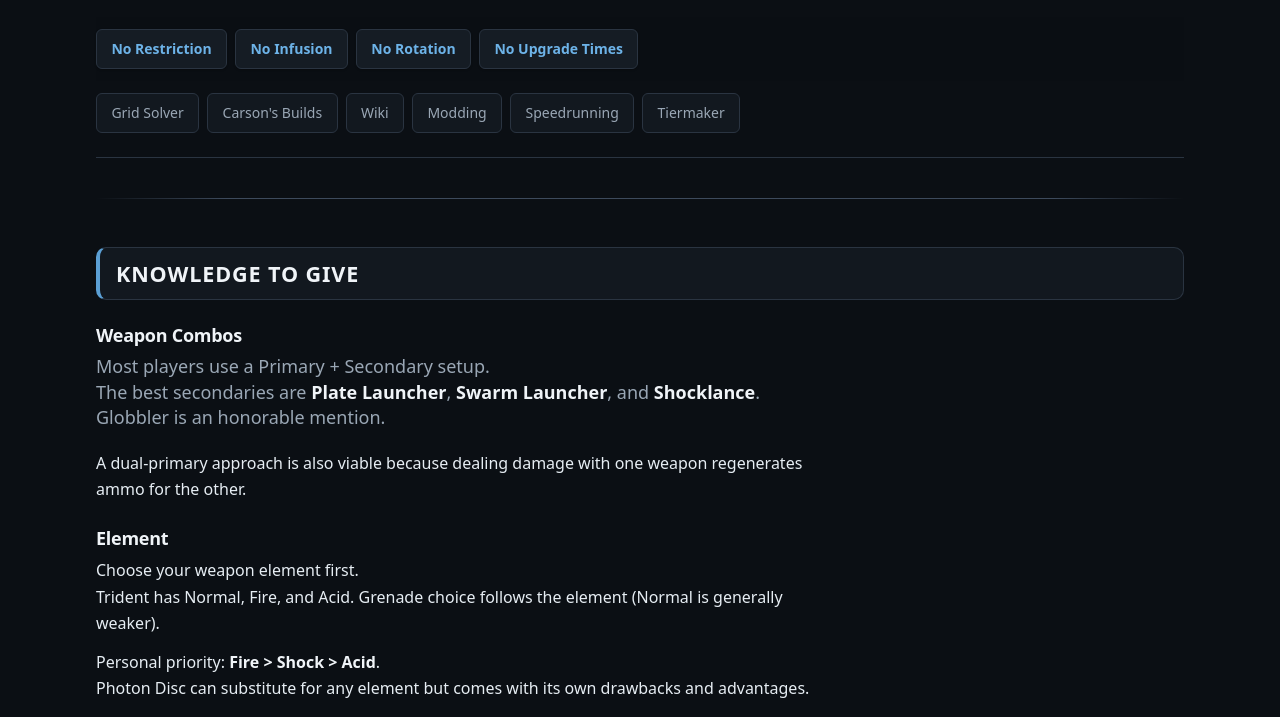
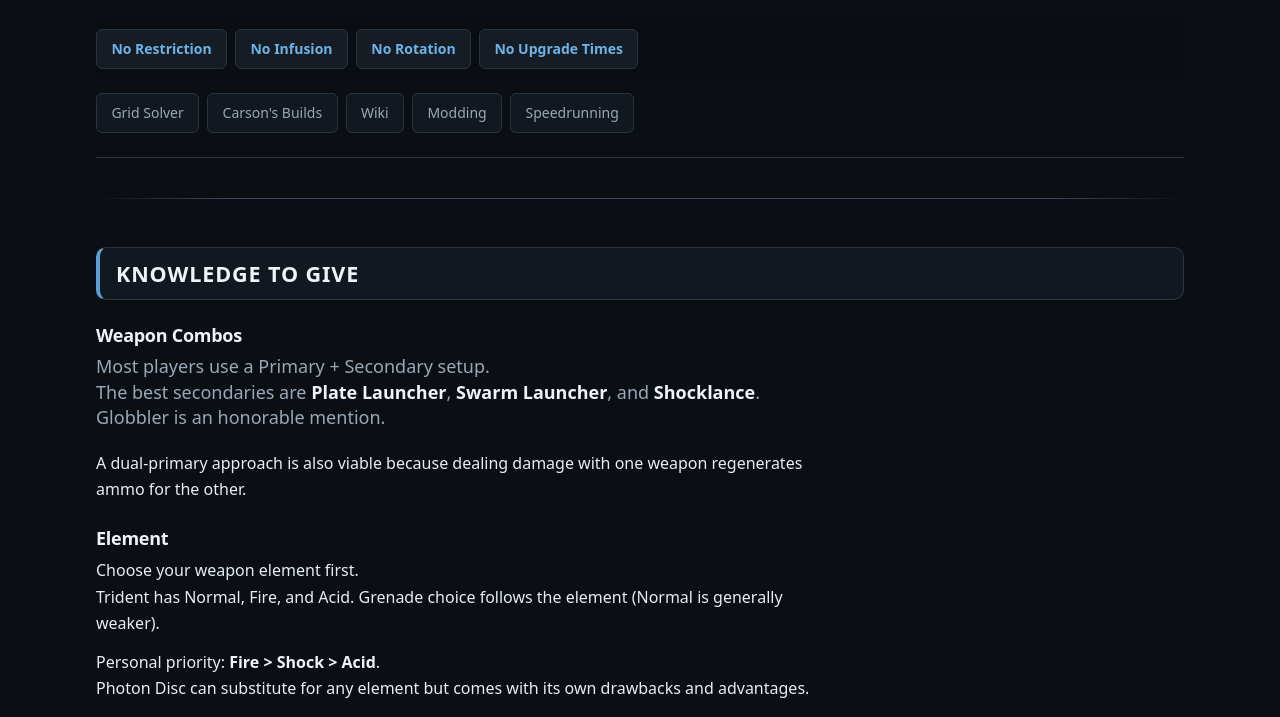
Before and after one commit to Little-Sparroh/Mycopunk-Amalgamation-Builds, a plain HTML site: page index.html in a window 1280 px wide. Shown: the part 83-800 px from the top of the page. Drawn offline with Linux system fonts and the light colour scheme.

Commit message:
Add files via upload

```diff
--- a/index.html
+++ b/index.html
@@ -20,7 +20,6 @@
   <a class="nav-link" href="https://mycopunk.miraheze.org/wiki/Main_Page">Wiki</a>
   <a class="nav-link" href="https://thunderstore.io/c/mycopunk/">Modding</a>
   <a class="nav-link" href="https://www.speedrun.com/Mycopunk">Speedrunning</a>
-  <a class="nav-link" href="https://tiermaker.com/user/18796434">Tiermaker</a>
 </nav>
 <hr>
 
```
Also changed, not shown: 1 other file.
